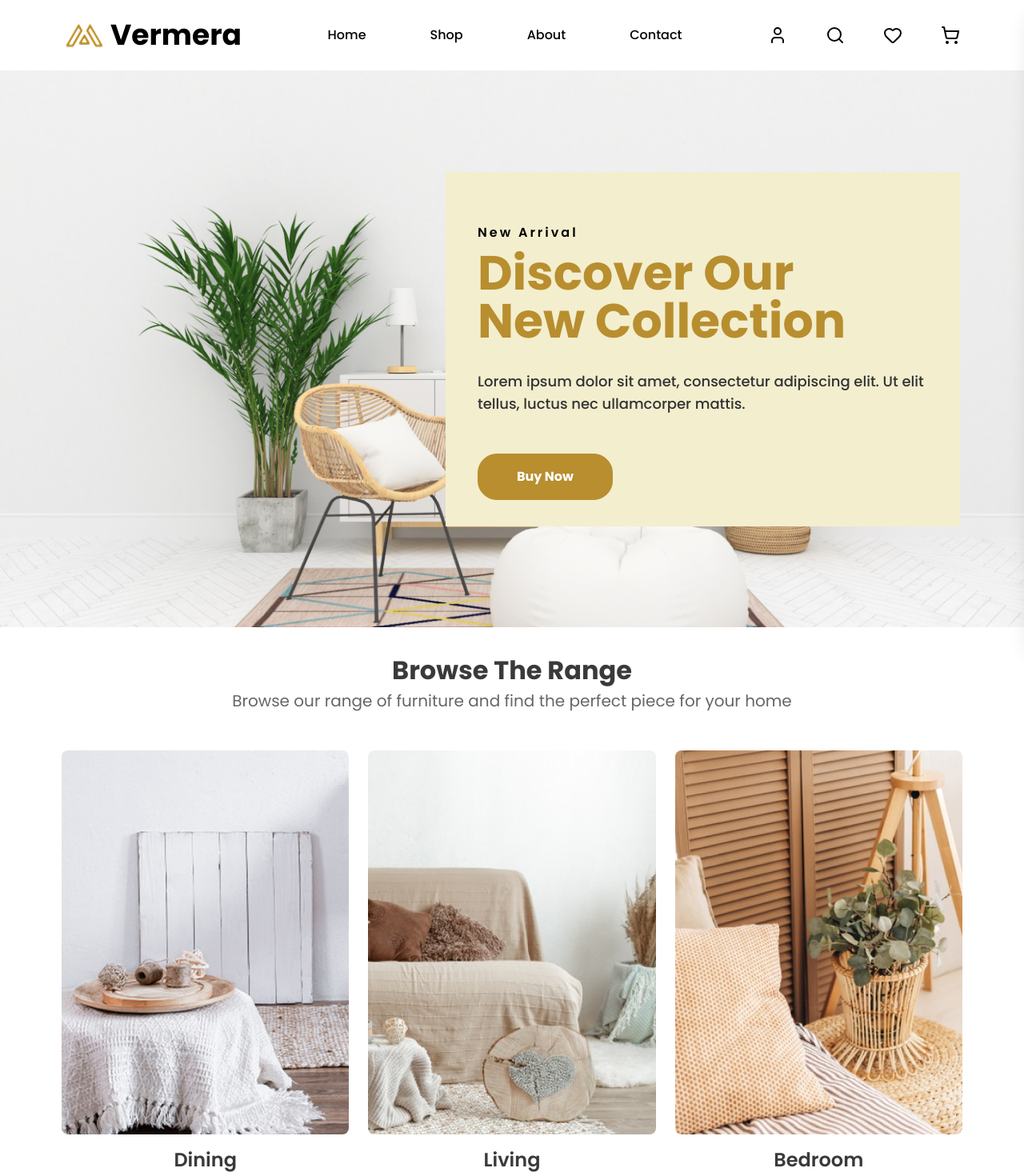
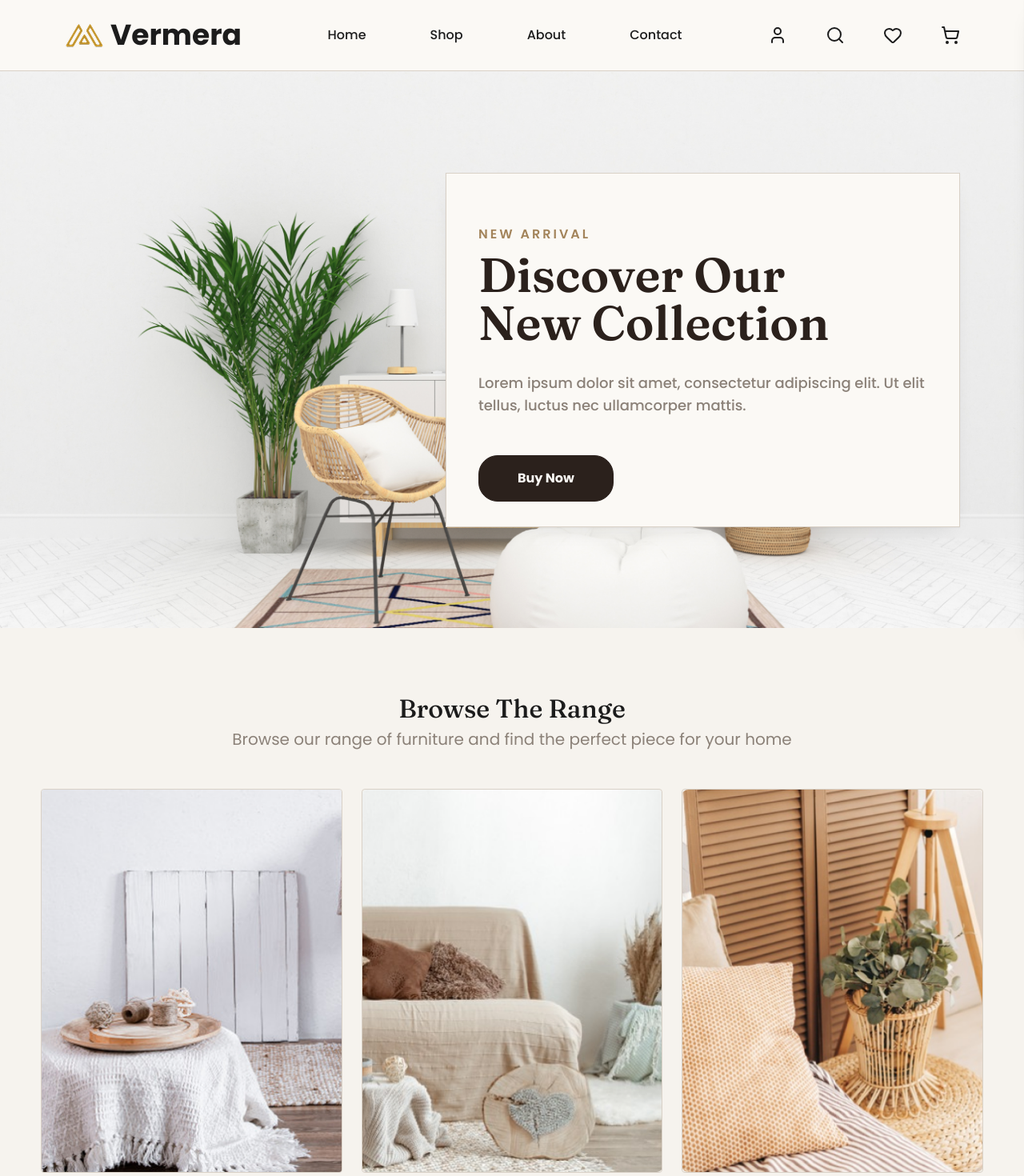
Before and after one commit to HaythamSaba/vermera, a React (Vite) app: page / in a window 1280 px wide. Shown: the top 1470 px of the page at 80% size. Built offline with nearby package versions, Linux system fonts and the light colour scheme; no server answers.

Commit message:
fixing many things

```diff
--- a/index.html
+++ b/index.html
@@ -6,7 +6,7 @@
   <link rel="icon" type="image/svg+xml" href="/vite.svg" />
   <meta name="viewport" content="width=device-width, initial-scale=1.0" />
   <title>Vermera</title>
-  <link href="https://fonts.googleapis.com/css2?family=Poppins:wght@300;400;500;600;700&display=swap" rel="stylesheet">
+  <link href="https://fonts.googleapis.com/css2?family=Fraunces:opsz,wght@9..144,400;9..144,500;9..144,600&family=Poppins:wght@300;400;500;600;700&display=swap" rel="stylesheet">
 </head>
 
 <body>
--- a/src/index.css
+++ b/src/index.css
@@ -1,5 +1,4 @@
 @import "tailwindcss";
-/* @import url("https://fonts.googleapis.com/css2?family=Poppins:wght@100;200;300;400;500;600;700;800;900&display=swap"); */
 
 @theme {
   --color-primary-50: #faf8ec;
@@ -13,10 +12,52 @@
   --color-primary-800: #6f4724;
   --color-primary-900: #603c23;
   --color-primary-950: #371f11;
+
+  /* Quiet-luxury visual foundation */
+  --color-ivory: #f6f3ee;
+  --color-cream: #fbf9f5;
+  --color-charcoal: #1c1c1c;
+  --color-espresso: #2b211c;
+  --color-taupe: #8b8178;
+  --color-stone: #d9d1c7;
+  --color-brass: #a3845b;
+
+  --font-serif: "Fraunces", ui-serif, Georgia, serif;
+  --font-sans: "Poppins", ui-sans-serif, system-ui, sans-serif;
+
+  --shadow-soft:
+    0 1px 2px rgba(28, 28, 28, 0.04), 0 10px 28px -16px rgba(28, 28, 28, 0.18);
 }
 
-* {
-  font-family: "Poppins", sans-serif;
+body {
+  background-color: var(--color-ivory);
+  color: var(--color-charcoal);
+  font-family: var(--font-sans);
+}
+
+h1,
+h2,
+h3,
+h4,
+h5,
+h6 {
+  font-family: var(--font-serif);
+}
+
+:focus-visible {
+  outline: 2px solid var(--color-brass);
+  outline-offset: 3px;
+}
+
+@media (prefers-reduced-motion: reduce) {
+  *,
+  *::before,
+  *::after {
+    animation-duration: 0.01ms !important;
+    animation-iteration-count: 1 !important;
+    transition-duration: 0.01ms !important;
+    scroll-behavior: auto !important;
+  }
 }
 
 .template {
@@ -27,3 +68,16 @@
   padding-top: 30px;
   padding-bottom: 30px;
 }
+
+/* Responsive content-width container for the redesigned homepage sections */
+.container-foundation {
+  width: 100%;
+  max-width: 1280px;
+  margin-inline: auto;
+  padding-inline: clamp(1.25rem, 4vw, 5rem);
+}
+
+/* Consistent vertical rhythm between homepage sections */
+.section {
+  padding-block: clamp(3.5rem, 6vw, 6.5rem);
+}
--- a/src/ui/BrowseRangeSection.jsx
+++ b/src/ui/BrowseRangeSection.jsx
@@ -18,12 +18,12 @@ function BrowseRangeSection() {
   ];
 
   return (
-    <section className="template flex flex-col items-center px-4">
+    <section className="container-foundation section flex flex-col items-center">
       <div className="text-center mb-12">
-        <h2 className="font-bold text-[32px] text-[#3A3A3A]">
+        <h2 className="font-serif font-medium text-[32px] text-charcoal">
           Browse The Range
         </h2>
-        <p className="text-xl text-[#666666]">
+        <p className="text-xl text-taupe">
           Browse our range of furniture and find the perfect piece for your home
         </p>
       </div>
@@ -32,7 +32,7 @@ function BrowseRangeSection() {
         <div className="grid grid-cols-1 sm:grid-cols-1 md:grid-cols-2 lg:grid-cols-3 gap-6 place-items-center">
           {rooms.map((room) => (
             <div key={room.title} className="w-full max-w-[381px] h-[480px]">
-              <div className="w-full h-[420px] sm:h-[450px] lg:h-[480px] overflow-hidden rounded-lg mb-4 group">
+              <div className="w-full h-[420px] sm:h-[450px] lg:h-[480px] overflow-hidden rounded-sm border border-stone mb-4 group">
                 <img
                   src={room.image}
                   className="w-full h-full object-cover transition-transform duration-500 group-hover:scale-110"
@@ -40,7 +40,7 @@ function BrowseRangeSection() {
                 />
               </div>
 
-              <p className="font-semibold text-center text-2xl text-[#3A3A3A] mt-2">
+              <p className="font-medium text-center text-2xl text-charcoal mt-2">
                 {room.title}
               </p>
             </div>
--- a/src/ui/FuniroFurnitureSection.jsx
+++ b/src/ui/FuniroFurnitureSection.jsx
@@ -2,8 +2,8 @@ const FuniroFurnitureSection = () => {
   return (
     <div className="flex flex-col items-center">
       <div className="text-center mb-12">
-        <p className="font-semibold text-xl leading-[1.2] text-[#3A3A3A]">Share your setup with</p>
-        <h2 className="font-bold text-[40px] leading-[1.2] text-[#3A3A3A]">#FuniroFurniture</h2>
+        <p className="font-medium text-xl leading-[1.2] text-taupe">Share your setup with</p>
+        <h2 className="font-serif font-medium text-[40px] leading-[1.2] text-charcoal">#FuniroFurniture</h2>
       </div>
       <div className="grid grid-cols-12 grid-rows-8 gap-4 h-screen">
         {/* img:first-child => grid-area: 1 / 1 / 5 / 2 */}
--- a/src/ui/Header.jsx
+++ b/src/ui/Header.jsx
@@ -32,7 +32,9 @@ const Header = () => {
     <>
       <header
         className={`top-0 left-0 right-0 z-60 py-6 font-medium px-8 lg:px-20 w-full transition-all duration-700 ${
-          isScrolled ? "bg-[#333333] shadow-lg fixed text-white" : "bg-white"
+          isScrolled
+            ? "bg-espresso fixed text-cream shadow-soft border-b border-espresso"
+            : "bg-cream text-charcoal border-b border-stone"
         }`}
       >
         <div className="flex w-full justify-between items-center">
@@ -43,16 +45,16 @@ const Header = () => {
 
           {/* Desktop nav */}
           <ul className="gap-10 lg:gap-12 xl:gap-20 items-center justify-between hidden lg:flex">
-            <li className="cursor-pointer relative after:content-[''] after:absolute after:bg-black after:h-[3px] after:w-0 hover:after:w-full after:duration-300 after:left-0 after:-bottom-[3px]">
+            <li className="cursor-pointer relative after:content-[''] after:absolute after:bg-brass after:h-[3px] after:w-0 hover:after:w-full after:duration-300 after:left-0 after:-bottom-[3px]">
               <Link to="/">Home</Link>
             </li>
-            <li className="cursor-pointer relative after:content-[''] after:absolute after:bg-black after:h-[3px] after:w-0 hover:after:w-full after:duration-300 after:left-0 after:-bottom-[3px]">
+            <li className="cursor-pointer relative after:content-[''] after:absolute after:bg-brass after:h-[3px] after:w-0 hover:after:w-full after:duration-300 after:left-0 after:-bottom-[3px]">
               <Link to="/products">Shop</Link>
             </li>
-            <li className="cursor-pointer relative after:content-[''] after:absolute after:bg-black after:h-[3px] after:w-0 hover:after:w-full after:duration-300 after:left-0 after:-bottom-[3px]">
+            <li className="cursor-pointer relative after:content-[''] after:absolute after:bg-brass after:h-[3px] after:w-0 hover:after:w-full after:duration-300 after:left-0 after:-bottom-[3px]">
               <Link to="/about">About</Link>
             </li>
-            <li className="cursor-pointer relative after:content-[''] after:absolute after:bg-black after:h-[3px] after:w-0 hover:after:w-full after:duration-300 after:left-0 after:-bottom-[3px]">
+            <li className="cursor-pointer relative after:content-[''] after:absolute after:bg-brass after:h-[3px] after:w-0 hover:after:w-full after:duration-300 after:left-0 after:-bottom-[3px]">
               <Link to="/contact">Contact</Link>
             </li>
           </ul>
@@ -93,11 +95,11 @@ const Header = () => {
       {/* Mobile Slide Menu */}
       <div
         ref={mobileMenuRef}
-        className={`fixed top-0 right-0 h-full w-64 bg-white shadow-xl z-70 transform transition-transform duration-500 ${
+        className={`fixed top-0 right-0 h-full w-64 bg-cream text-charcoal shadow-soft z-70 transform transition-transform duration-500 ${
           isMobileMenuOpen ? "translate-x-0" : "translate-x-full"
         }`}
       >
-        <div className="flex justify-between items-center px-6 py-5 border-b">
+        <div className="flex justify-between items-center px-6 py-5 border-b border-stone">
           <p className="text-xl font-bold">Menu</p>
           <X
             className="cursor-pointer"
@@ -106,16 +108,16 @@ const Header = () => {
         </div>
 
         <ul className="flex flex-col gap-6 px-6 py-8 text-lg">
-          <li className="cursor-pointer relative after:content-[''] after:absolute after:bg-black after:h-[3px] after:w-0 hover:after:w-full after:duration-300 after:left-0 after:-bottom-[3px]">
+          <li className="cursor-pointer relative after:content-[''] after:absolute after:bg-brass after:h-[3px] after:w-0 hover:after:w-full after:duration-300 after:left-0 after:-bottom-[3px]">
             <Link to="/">Home</Link>
           </li>
-          <li className="cursor-pointer relative after:content-[''] after:absolute after:bg-black after:h-[3px] after:w-0 hover:after:w-full after:duration-300 after:left-0 after:-bottom-[3px]">
+          <li className="cursor-pointer relative after:content-[''] after:absolute after:bg-brass after:h-[3px] after:w-0 hover:after:w-full after:duration-300 after:left-0 after:-bottom-[3px]">
             <Link to="/products">Shop</Link>
           </li>
-          <li className="cursor-pointer relative after:content-[''] after:absolute after:bg-black after:h-[3px] after:w-0 hover:after:w-full after:duration-300 after:left-0 after:-bottom-[3px]">
+          <li className="cursor-pointer relative after:content-[''] after:absolute after:bg-brass after:h-[3px] after:w-0 hover:after:w-full after:duration-300 after:left-0 after:-bottom-[3px]">
             <Link to="/about">About</Link>
           </li>
-          <li className="cursor-pointer relative after:content-[''] after:absolute after:bg-black after:h-[3px] after:w-0 hover:after:w-full after:duration-300 after:left-0 after:-bottom-[3px]">
+          <li className="cursor-pointer relative after:content-[''] after:absolute after:bg-brass after:h-[3px] after:w-0 hover:after:w-full after:duration-300 after:left-0 after:-bottom-[3px]">
             <Link to="/contact">Contact</Link>
           </li>
 
@@ -145,7 +147,7 @@ const Header = () => {
       {/* Overlay */}
       {isMobileMenuOpen && (
         <div
-          className="fixed inset-0 bg-black/50 backdrop-blur-sm z-60"
+          className="fixed inset-0 bg-charcoal/40 z-60"
           // onClick={() => setIsMobileMenuOpen(false)}
         ></div>
       )}
--- a/src/ui/Home.jsx
+++ b/src/ui/Home.jsx
@@ -6,18 +6,18 @@ const Home = () => {
   const handleNavigate = () => () => navigate("/products");
   return (
     <div className="bg-[url('/images/hero-bg.png')] bg-cover bg-bottom bg-no-repeat w-full flex justify-end items-center lg:py-[250px] h-[87vh] px-8 lg:px-20">
-      <div className="bg-primary-100 p-10 max-w-[643px] max-h-[443px]">
-        <p className="font-semibold text-sm lg:text-base letter tracking-[3px] pb-2 pt-6">
+      <div className="bg-cream border border-stone shadow-soft p-10 max-w-[643px] max-h-[443px]">
+        <p className="font-semibold text-sm lg:text-base uppercase tracking-[3px] pb-2 pt-6 text-brass">
           New Arrival
         </p>
-        <h1 className="text-primary-500 mb-4 font-bold text-3xl lg:text-6xl pb-4">
+        <h1 className="font-serif text-espresso mb-4 font-semibold text-3xl lg:text-6xl pb-4">
           Discover Our <br /> New Collection
         </h1>
-        <p className="mb-8 lg:mb-12 font-medium text-lg text-[#333333] lg:text-lg ">
+        <p className="mb-8 lg:mb-12 font-medium text-lg text-taupe lg:text-lg">
           Lorem ipsum dolor sit amet, consectetur adipiscing elit. Ut elit
           tellus, luctus nec ullamcorper mattis.
         </p>
-        <MainButton content={"Buy Now"} onClick={handleNavigate()} />
+        <MainButton content={"Buy Now"} onClick={handleNavigate()} variant="quiet" />
       </div>
     </div>
   );
--- a/src/ui/MainButton.jsx
+++ b/src/ui/MainButton.jsx
@@ -30,6 +30,8 @@ const MainButton = ({
     ghost:
       "bg-transparent text-primary-500 hover:bg-primary-500 hover:bg-opacity-10",
     danger: "bg-white text-red-600 hover:text-white hover:bg-red-700",
+    quiet:
+      "bg-espresso border border-espresso text-cream hover:bg-transparent hover:text-espresso",
   };
 
   // Base styles
--- a/src/ui/MainPageContent.jsx
+++ b/src/ui/MainPageContent.jsx
@@ -2,7 +2,6 @@ import Home from "./Home";
 import BrowseRangeSection from "./BrowseRangeSection";
 import Products from "../features/products/Products";
 import FuniroFurnitureSection from "./FuniroFurnitureSection";
-import Footer from "./Footer";
 import RoomInspirationSection from "./RoomInspirationSection";
 
 const MainPageContent = () => {
```
Also changed, not shown: src/ui/Footer.jsx (+15 -12 lines).
